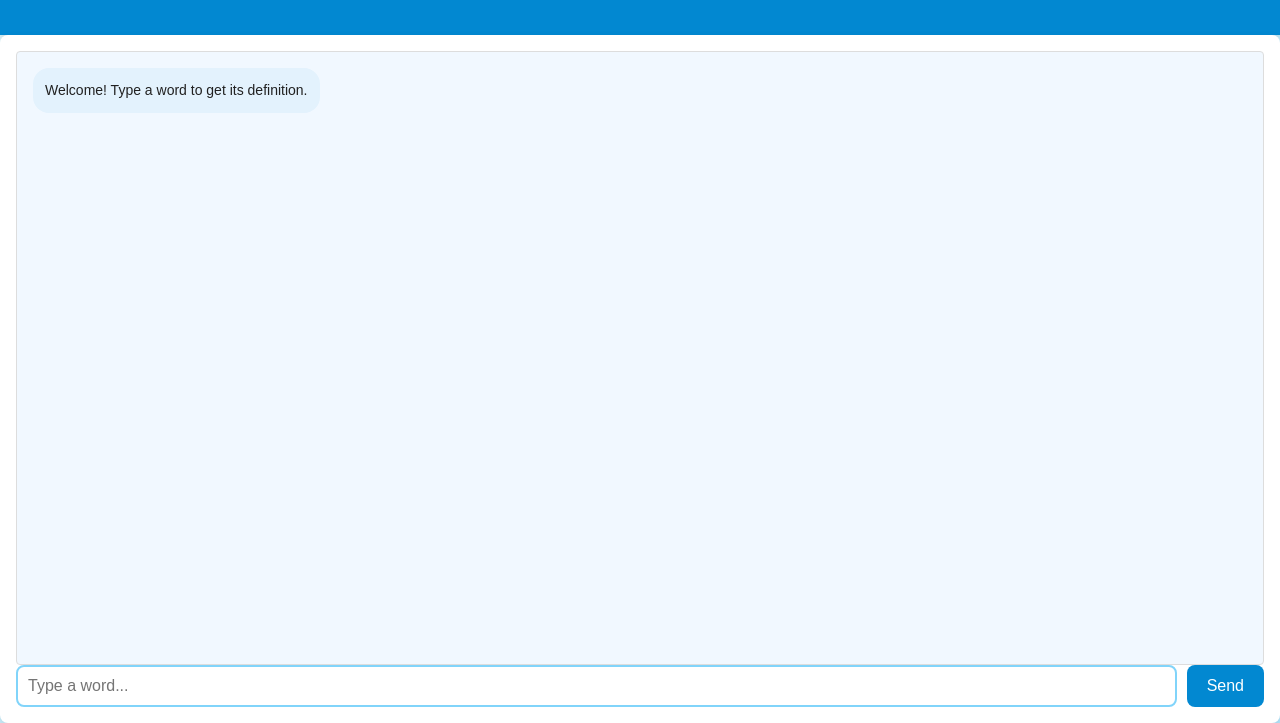
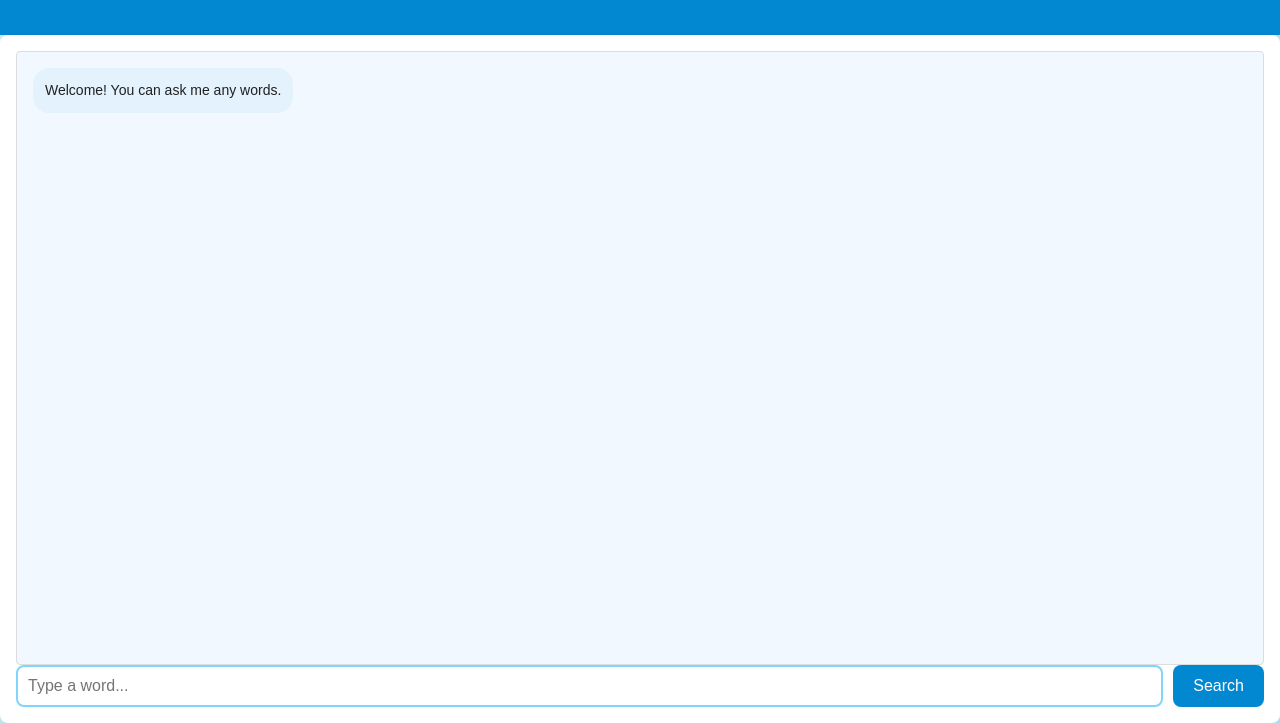
Before and after one commit to Mr-Teacher2024/Dictionary-eng-to-mm, a plain HTML site: page index.html in a window 1280 px wide. Shown: the part 77-800 px from the top of the page. Drawn offline with Linux system fonts and the light colour scheme.

Commit message:
Update index.html

```diff
--- a/index.html
+++ b/index.html
@@ -14,12 +14,12 @@
         <main class="chat-container">
             <div id="chatbox">
                 <div class="bot-message">
-                    <span>Welcome! Type a word to get its definition.</span>
+                    <span>Welcome! You can ask me any words.</span>
                 </div>
             </div>
             <div class="input-area">
                 <input type="text" id="userInput" placeholder="Type a word..." />
-                <button id="sendButton">Send</button>
+                <button id="sendButton">Search</button>
             </div>
         </main>
     </div>
```
